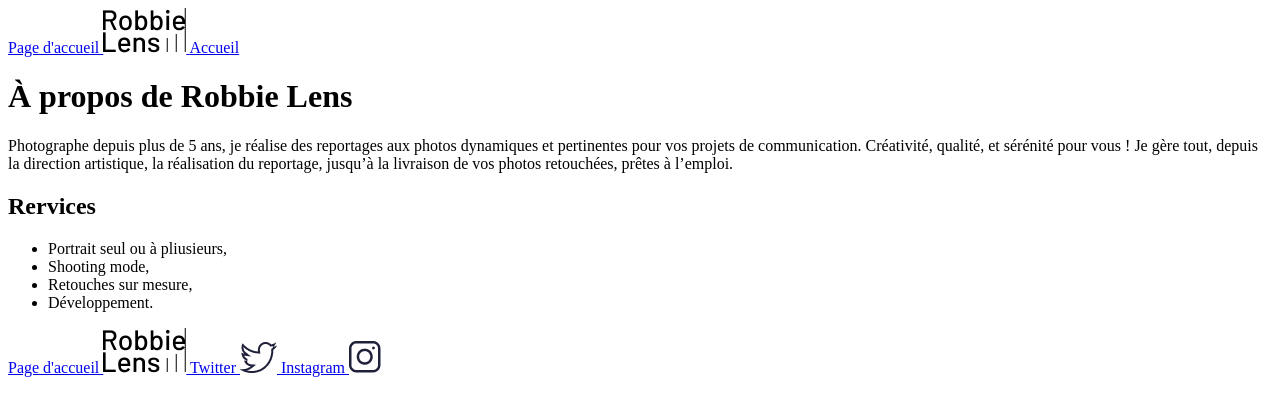
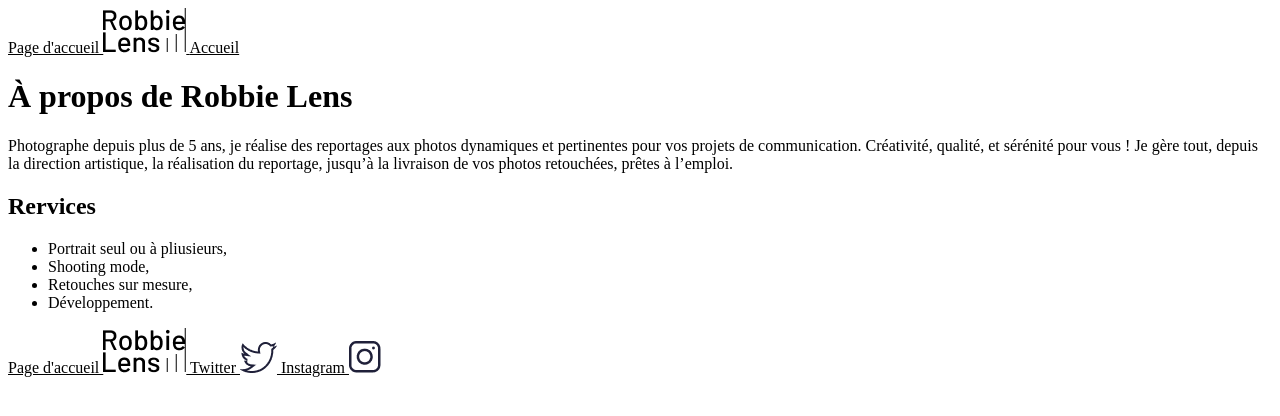
Before and after one commit to Hydro-78/Mooc-HTML-CSS, a plain HTML site: page a-propos.html in a window 1280 px wide. Drawn offline with Linux system fonts and the light colour scheme; files whose address does not match are found by name.

Commit message:
5eme sauvegarde - Intégrer le CSS dans la page

```diff
--- a/Description/a-propos.html
+++ b/a-propos.html
@@ -4,13 +4,16 @@
 <head>
     <meta charset="utf-8">
     <title>À propos - Robbie Lens Photographie</title>
+    <link rel="stylesheet" href="style.css"/>
 </head>
 
 <body>
-    <a href="../index.html">Page d'accueil
+    <div>
+        <a href="index.html">Page d'accueil
             <img src="images/logo.png" alt="Logo Robbie Lens"/>
         </a>
-    <a href="../index.html">Accueil</a>
+        <a href="index.html">Accueil</a>
+    </div>
     <h1>À propos de Robbie Lens</h1>
     <p>
        Photographe depuis plus de 5 ans, je réalise des reportages aux photos dynamiques et pertinentes pour vos
@@ -24,7 +27,8 @@
         <li>Retouches sur mesure,</li>
         <li>Développement.</li>
     </ul>
-    <a href="../index.html">Page d'accueil
+    <div>
+        <a href="index.html">Page d'accueil
             <img src="images/logo.png" alt="Logo Robbie Lens"/>
         </a>
         <a target="_blank" href="https://twitter.com/">Twitter
@@ -33,6 +37,7 @@
         <a target="_blank" href="https://www.instagram.com/">Instagram
             <img src="images/instagram.png" alt="Logo instagram"/>
         </a>
+    </div>
 </body>
 
 </html>
--- /dev/null
+++ b/style.css
@@ -0,0 +1,2 @@
+a {color: black;}
+.important {color: #A5B4FC;}
```
Also changed, not shown: index.html (+7 -1 lines). Lines whose indentation alone changed are shown as unchanged.
